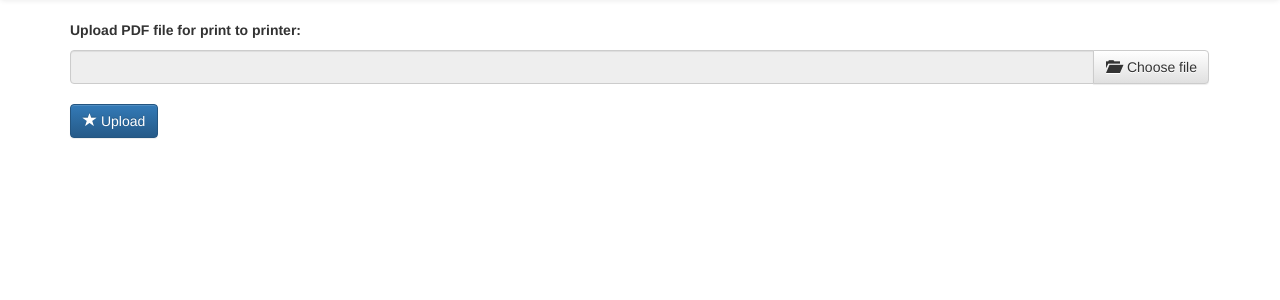
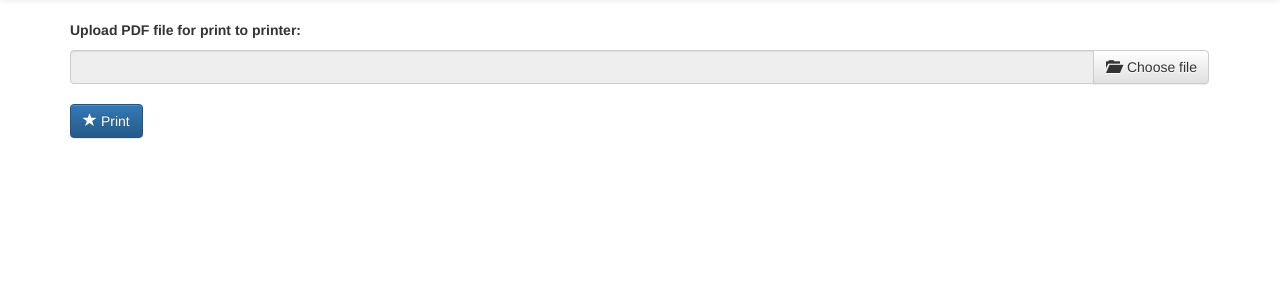
Before and after one commit to starofrainnight/vswprinter, a Django app: page /printto/ in a window 1280 px wide. Shown: the part 52-352 px from the top of the page. Run offline with Django 3.2, Linux system fonts and the light colour scheme; some libraries are stand-ins or nearby versions.

Commit message:
Button text should be "Print"

```diff
--- a/printto/templates/printto/index.html
+++ b/printto/templates/printto/index.html
@@ -15,7 +15,7 @@
                 <input type="file" class="filestyle" name="file">
                 <br />
                 <button type="submit" class="btn btn-primary">
-                    <span class="glyphicon glyphicon-star"></span> Upload
+                    <span class="glyphicon glyphicon-star"></span> Print
                 </button>
             </form>
         </div>
```
